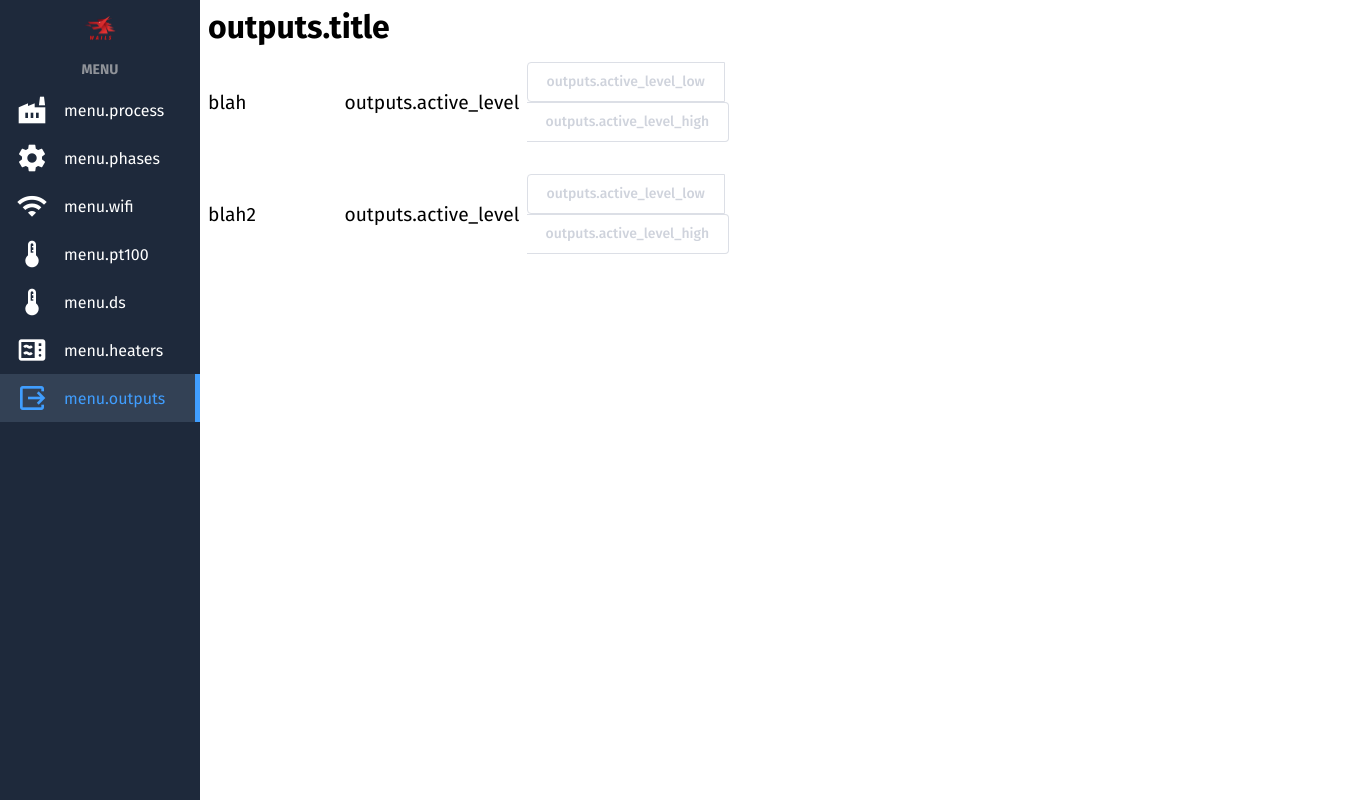
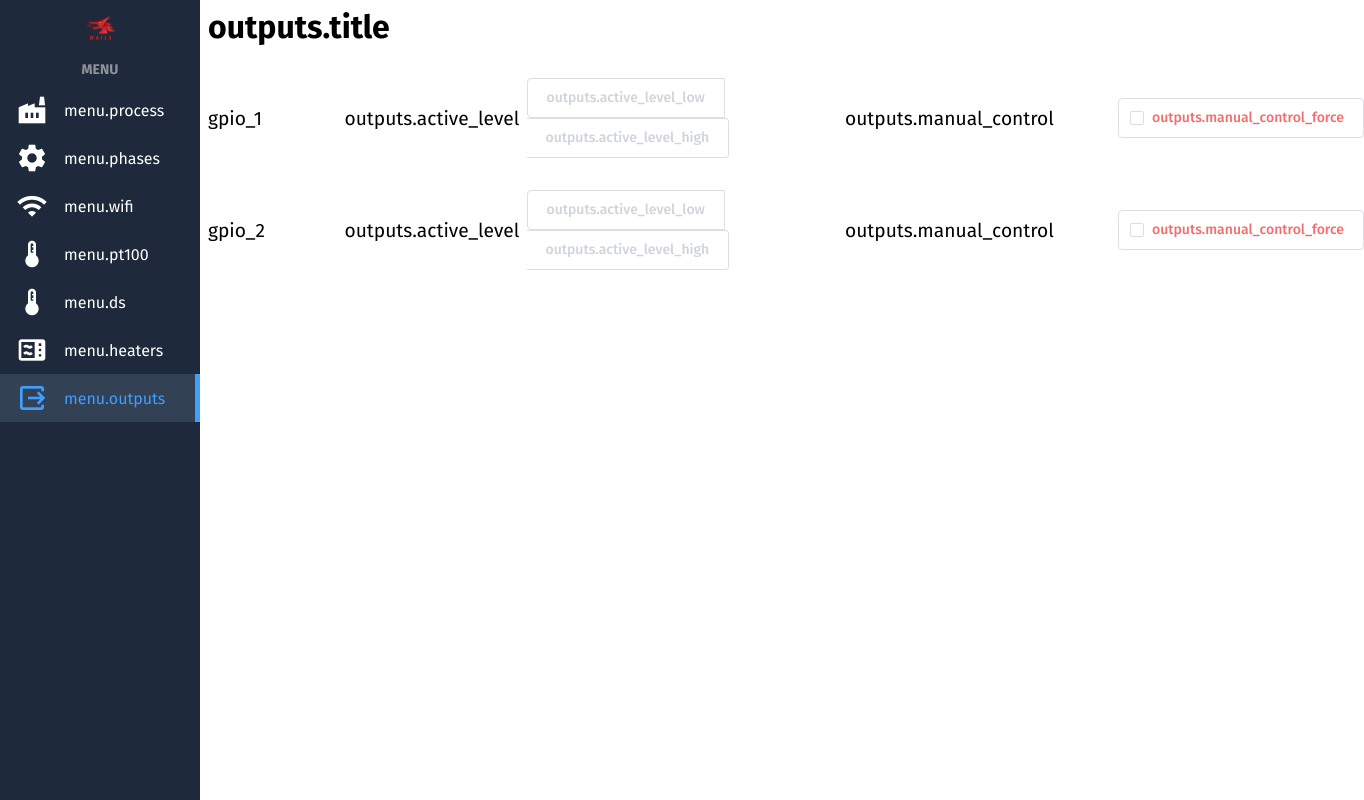
Before and after one commit to a-clap/distillation-gui, a Vue app in the folder frontend/: page /outputs in a window 1280 px wide. Shown: the whole page, 1364 px wide, since content can reach past the window. Built offline with nearby package versions, Linux system fonts and the light colour scheme.

Commit message:
Finishing outputs view.

```diff
--- a/frontend/src/locales/pl.json
+++ b/frontend/src/locales/pl.json
@@ -32,6 +32,8 @@
     "title": "Konfiguracja wyjść",
     "active_level": "Aktywny stan",
     "active_level_low": "Niski",
-    "active_level_high": "Wysoki"
+    "active_level_high": "Wysoki",
+    "manual_control": "Sterowanie ręczne",
+    "manual_control_force": "STAN"
   }
 }
--- a/frontend/src/types/GPIO.js
+++ b/frontend/src/types/GPIO.js
@@ -1,19 +1,32 @@
 export class GPIO {
-  name = "";
-
   constructor(name, activeLow) {
-    this.name = name;
-    this.activeLow = activeLow;
+    this.name_ = name;
+    this.activeLevel_ = activeLow;
+    this.state_ = false
   }
 
-  setActiveLevel() {
-    console.log("setting active level " + this.activeLow)
+  get name() {
+    return this.name_
   }
 
-  setState(newState) {
-    console.log("setting new state" + newState)
+
+  get activeLevel() {
+    return this.activeLevel_
+  }
+
+  set activeLevel(value) {
+    this.activeLevel_ = value
+    console.log("setting active level " + this.activeLevel_)
+
+  }
+
+  set state(value) {
+    this.state_ = value
+    console.log("setting state level " + this.state_)
+  }
+
+  get state() {
+    return this.state_
   }
 
 }
-
-// export {GPIO}
--- a/frontend/src/views/Outputs.vue
+++ b/frontend/src/views/Outputs.vue
@@ -1,6 +1,6 @@
 <template>
     <main>
-        <h1 style="margin-bottom: 1rem;">{{ $t('outputs.title') }}</h1>
+        <h1>{{ $t('outputs.title') }}</h1>
         <div v-for="(gpio, index) in getGpios" :key="index">
             <section class="gpio-box">
                 <el-row :gutter="20" align="middle">
@@ -10,11 +10,17 @@
                     <el-col :span="4">
                         <span>{{ $t('outputs.active_level') }}</span>
                     </el-col>
-                    <el-col :span="9">
-                        <el-radio-group v-model="gpio.activeLow" size="large">
+                    <el-col :span="7">
+                        <el-radio-group v-model="gpio.activeLevel" size="large">
                             <el-radio-button label=false> {{ $t('outputs.active_level_low') }}</el-radio-button>
-                            <el-radio-button label=true> {{ $t('outputs.active_level_high') }}</el-radio-button> >
+                            <el-radio-button label=true> {{ $t('outputs.active_level_high') }}</el-radio-button>
                         </el-radio-group>
+                    </el-col>
+                    <el-col :span="6">
+                        <span>{{ $t('outputs.manual_control') }}</span>
+                    </el-col>
+                    <el-col :span="4">
+                        <el-checkbox v-model="gpio.state" :label="$t('outputs.manual_control_force')" size="large" border />
                     </el-col>
                 </el-row>
             </section>
@@ -30,18 +36,17 @@ import { GPIO } from '../types/GPIO.js';
 const gpios = reactive([])
 
 onMounted(() => {
-    gpios.push(new GPIO("blah", false))
-    gpios.push(new GPIO("blah2", true))
+    gpios.push(new GPIO("gpio_1", false))
+    gpios.push(new GPIO("gpio_2", true))
 })
 
 const getGpios = computed(() => {
-    console.log(gpios)
     return gpios;
 })
 
 </script>
 <style lang="scss" scoped>
-.outputs-page {
+h1 {
     margin-bottom: 2rem;
 }
 
@@ -49,4 +54,9 @@ const getGpios = computed(() => {
     font-size: 1.2rem;
     margin-bottom: 2rem;
 }
+
+.el-checkbox {
+    --el-color-primary: var(--el-color-danger);
+    --el-checkbox-text-color: var(--el-color-danger);
+}
 </style>
--- a/frontend/src/views/PT100.vue
+++ b/frontend/src/views/PT100.vue
@@ -2,14 +2,6 @@
     <main class="pt100-page">
         <h1>{{ $t('pt100.title') }}</h1>
 
-        <el-row class="mb-4">
-            <el-button>Default</el-button>
-            <el-button type="primary">Primary</el-button>
-            <el-button type="success">Success</el-button>
-            <el-button type="info">Info</el-button>
-            <el-button type="warning">Warning</el-button>
-            <el-button type="danger">Danger</el-button>
-        </el-row>
     </main>
 </template>
 
```
